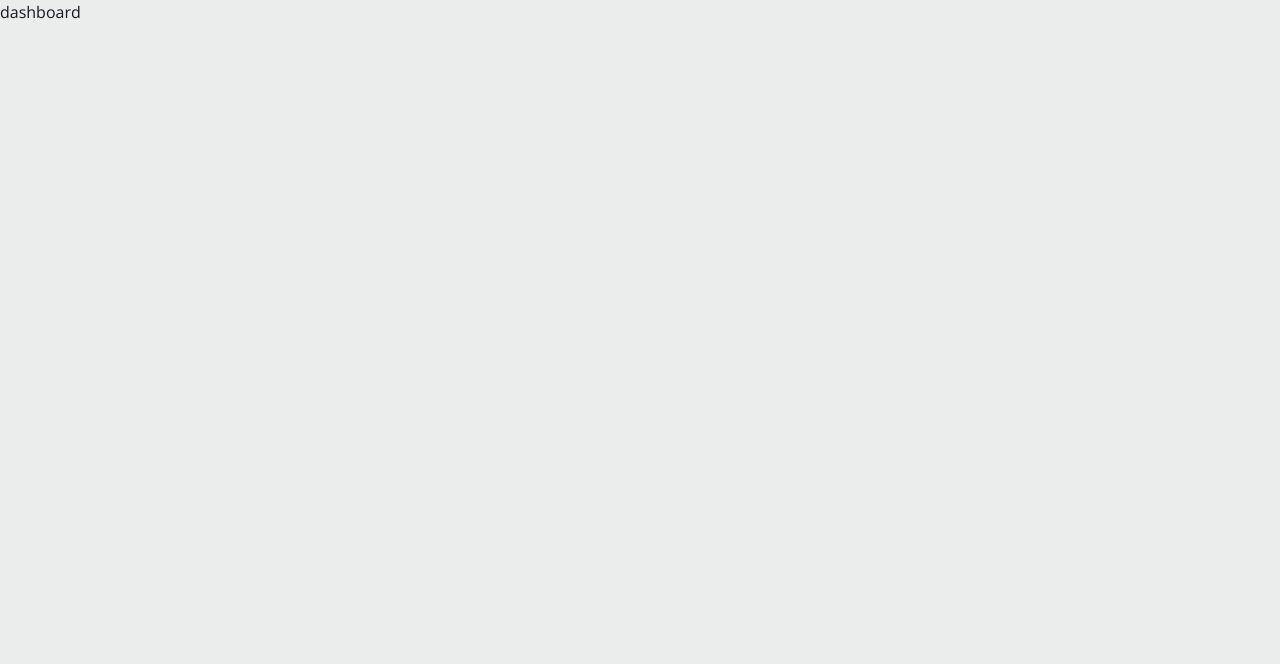
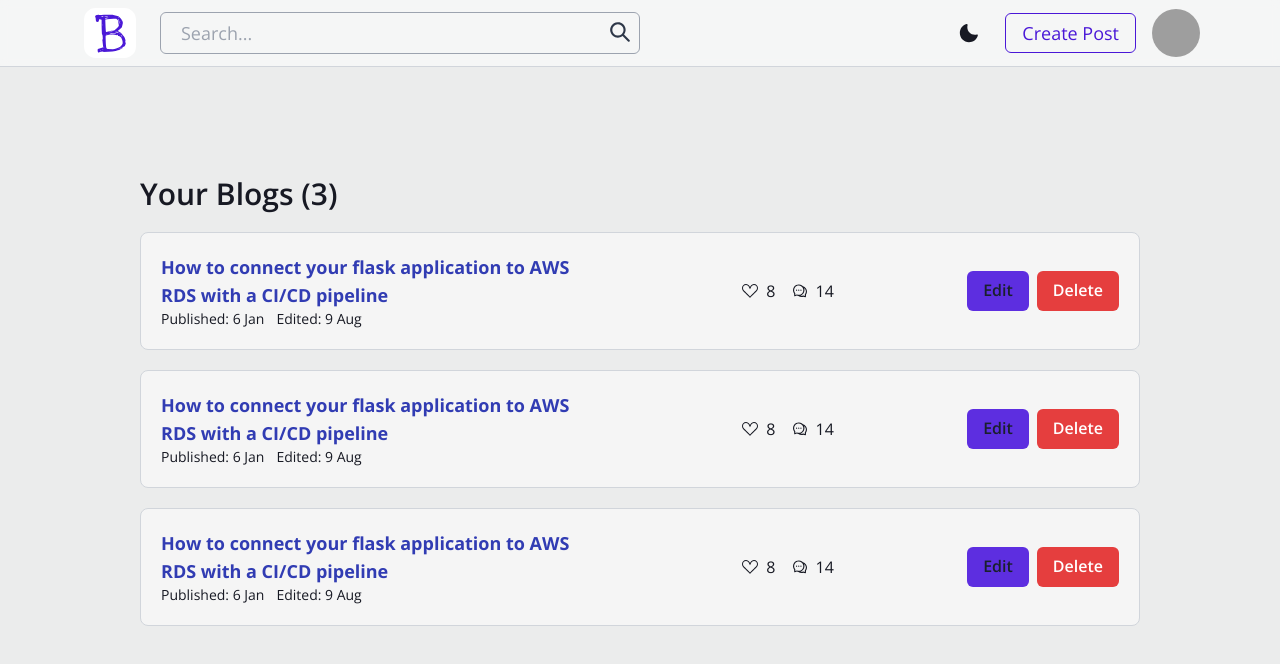
Before and after one commit to tarunfy/Bloggy, a Next.js app in the folder frontend/: page /dashboard in a window 1280 px wide. Shown: the top 664 px of the page. Built offline with nearby package versions, Linux system fonts and the light colour scheme; grey boxes are pictures that could not be loaded.

Commit message:
created dashboard page

```diff
--- a/frontend/components/Aritcle/Article.jsx
+++ b/frontend/components/Blog/Blog.jsx
@@ -3,7 +3,7 @@ import React, { useState } from "react";
 import { BsSuitHeart } from "react-icons/bs";
 import { AiOutlineComment } from "react-icons/ai";
 
-const Article = ({ name, img }) => {
+const Blog = ({ name, img }) => {
   //check if the index is 0 of this element and if it is then show banner img if there is one.
   const [firstElement, setFirstElement] = useState(true);
   const { colorMode } = useColorMode();
@@ -76,4 +76,4 @@ const Article = ({ name, img }) => {
   );
 };
 
-export default Article;
+export default Blog;
--- a/frontend/components/Aritcle/Sidebar.jsx
+++ b/frontend/components/Blog/Sidebar.jsx
@@ -23,7 +23,7 @@ const Sidebar = ({ news }) => {
         }`}
       >
         {articles.map((article, index) => (
-          <Link href={article.url}>
+          <Link key={index} href={article.url}>
             <li className="px-2 py-4 group cursor-pointer" key={index}>
               <img
                 src={article?.urlToImage}
--- /dev/null
+++ b/frontend/components/Card/BlogCard.jsx
@@ -0,0 +1,56 @@
+import { Button, useColorMode } from "@chakra-ui/react";
+import { BsSuitHeart } from "react-icons/bs";
+import { AiOutlineComment } from "react-icons/ai";
+import Link from "next/link";
+
+const BlogCard = () => {
+  const { colorMode } = useColorMode();
+  return (
+    <div
+      className={`w-full p-5 border flex items-center justify-between rounded-lg relative mx-auto bg-red-50 ${
+        colorMode === "light"
+          ? "!border-gray-300 !bg-white/50"
+          : "!border-gray-50/70 !bg-[#2D3748]/50"
+      }`}
+    >
+      <div>
+        <Link href="/articles/4344344342">
+          <a>
+            <h1
+              className={`text-lg max-w-md font-bold ${
+                colorMode === "light" ? "text-[#313CB3]" : "text-[#aa91f1]"
+              }`}
+            >
+              How to connect your flask application to AWS RDS with a CI/CD
+              pipeline
+            </h1>
+          </a>
+        </Link>
+        <div className="flex items-center space-x-3 text-sm">
+          <p>Published: 6 Jan</p>
+          <p>Edited: 9 Aug</p>
+        </div>
+      </div>
+
+      <div className="flex items-center space-x-4">
+        <div className="flex items-center space-x-2 text-base">
+          <BsSuitHeart />
+          <p>8</p>
+        </div>
+        <div className="flex items-center space-x-2 text-base">
+          <AiOutlineComment />
+          <p>14</p>
+        </div>
+      </div>
+
+      <div className="flex items-center space-x-2">
+        <Button className="hover:!bg-[#4A18D7] !bg-[#5d2ee0] text-white">
+          Edit
+        </Button>
+        <Button colorScheme="red">Delete</Button>
+      </div>
+    </div>
+  );
+};
+
+export default BlogCard;
--- /dev/null
+++ b/frontend/pages/articles/[id].jsx
@@ -0,0 +1,7 @@
+import React from "react";
+
+const articleDetails = () => {
+  return <div>articleDetails</div>;
+};
+
+export default articleDetails;
--- a/frontend/pages/create.jsx
+++ b/frontend/pages/create.jsx
@@ -3,7 +3,7 @@ import Edit from "../components/Edit";
 import Preview from "../components/Preview";
 import Layout from "../components/Layout";
 import { useState } from "react";
-import CancelModal from "../components/CancelModal";
+import CancelModal from "../components/Modals/CancelModal";
 
 const create = () => {
   const [markdown, setMarkdown] = useState(``);
--- a/frontend/pages/dashboard.jsx
+++ b/frontend/pages/dashboard.jsx
@@ -1,7 +1,26 @@
-import React from "react";
+import { useState } from "react";
+import Navbar from "../components/Navbar";
+import BlogCard from "../components/Card/BlogCard";
 
-const dashboard = () => {
-  return <div>dashboard</div>;
+const Dashboard = () => {
+  const [blogs, setBlogs] = useState([1, 2, 3]);
+  return (
+    <div>
+      <Navbar />
+      <div className="mt-44 max-w-[1000px] mx-auto">
+        <h1 className="text-3xl font-semibold mb-5">
+          Your Blogs ({blogs.length})
+        </h1>
+        <ul className="space-y-5">
+          {blogs.map((item, index) => (
+            <li key={index}>
+              <BlogCard />
+            </li>
+          ))}
+        </ul>
+      </div>
+    </div>
+  );
 };
 
-export default dashboard;
+export default Dashboard;
--- a/frontend/pages/index.jsx
+++ b/frontend/pages/index.jsx
@@ -1,13 +1,12 @@
 import { Spinner } from "@chakra-ui/react";
 import { useState } from "react";
-import Article from "../components/Aritcle/Article";
-import Option from "../components/Aritcle/Option";
-import Sidebar from "../components/Aritcle/Sidebar";
+import Option from "../components/Blog/Option";
+import Sidebar from "../components/Blog/Sidebar";
+import Blog from "../components/Blog/Blog";
 import Layout from "../components/Layout";
 import Navbar from "../components/Navbar";
 
 export default function Home({ news }) {
-  console.log(news);
   const [isLoading, setIsLoading] = useState(false);
   const [filterBy, setFilterBy] = useState("Relevant");
   return (
@@ -39,24 +38,9 @@ export default function Home({ news }) {
             </div>
           ) : (
             <>
-              <Article name={filterBy} img={true} />
-              <Article name={filterBy} />
-              <Article name={filterBy} />
-              <Article name={filterBy} />
-              <Article name={filterBy} />
-              <Article name={filterBy} />
-              <Article name={filterBy} />
-              <Article name={filterBy} />
-              <Article name={filterBy} />
-              <Article name={filterBy} />
-              <Article name={filterBy} />
-              <Article name={filterBy} />
-              <Article name={filterBy} />
-              <Article name={filterBy} />
-              <Article name={filterBy} />
-              <Article name={filterBy} />
-              <Article name={filterBy} />
-              <Article name={filterBy} />
+              <Blog img={true} />
+              <Blog />
+              <Blog />
             </>
           )}
         </div>
--- a/frontend/pages/settings.jsx
+++ b/frontend/pages/settings.jsx
@@ -1,7 +1,7 @@
 import React from "react";
 
-const settings = () => {
+const Settings = () => {
   return <div>settings</div>;
 };
 
-export default settings;
+export default Settings;
```
Also changed, not shown: frontend/components/Blog/Option.jsx (renamed from frontend/components/Aritcle/Option.jsx), frontend/components/Modals/CancelModal.jsx (renamed from frontend/components/CancelModal.jsx).
